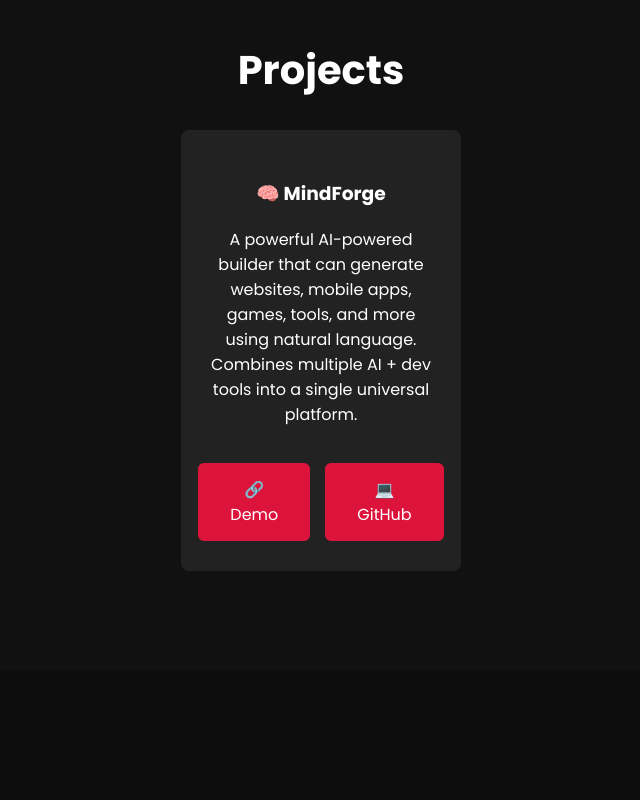
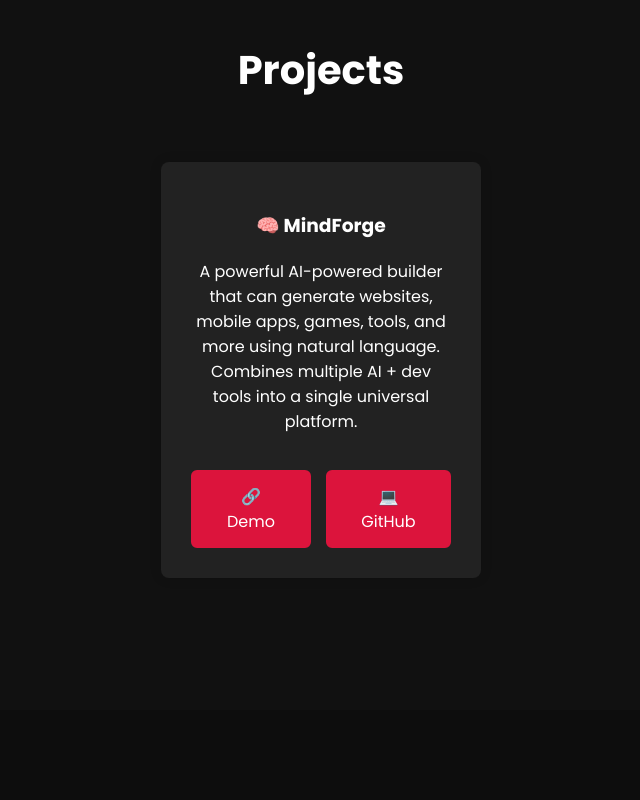
Before and after one commit to Neel-2606/neel-portfolio, a Next.js app: page / in a window 1280 px wide. Shown: the part 1480-2280 px from the top of the page, without its empty margins (319-959 px from the left). Built offline with nearby package versions, Linux system fonts and the light colour scheme.

Commit message:
Updated hero section + navbar

```diff
--- a/components/Sections.tsx
+++ b/components/Sections.tsx
@@ -36,6 +36,7 @@ export default function Sections() {
     </div>
   </div>
 </section>
+
 
       {/* ACHIEVEMENTS */}
       <section className={styles.section} id="achievements" data-aos="fade-right">
--- a/styles/Sections.module.css
+++ b/styles/Sections.module.css
@@ -42,14 +42,21 @@
   flex-wrap: wrap;
   justify-content: center;
   gap: 20px;
+  max-width: 1200px;
+  margin: 0 auto;
+  padding: 2rem 0;
 }
+
 .card {
+  flex: 1 1 300px;
+  max-width: 320px;
   background: #222;
   padding: 30px;
-  width: 280px;
   border-radius: 8px;
-  transition: 0.3s;
+  transition: 0.3s ease;
+  box-shadow: 0 0 12px rgba(0, 0, 0, 0.15);
 }
+
 .card:hover {
   background: crimson;
   color: white;
@@ -61,6 +68,7 @@
   gap: 15px;
   margin-top: 15px;
 }
+
 
 .skills {
   max-width: 700px;
```
Lines whose indentation alone changed are shown as unchanged.
